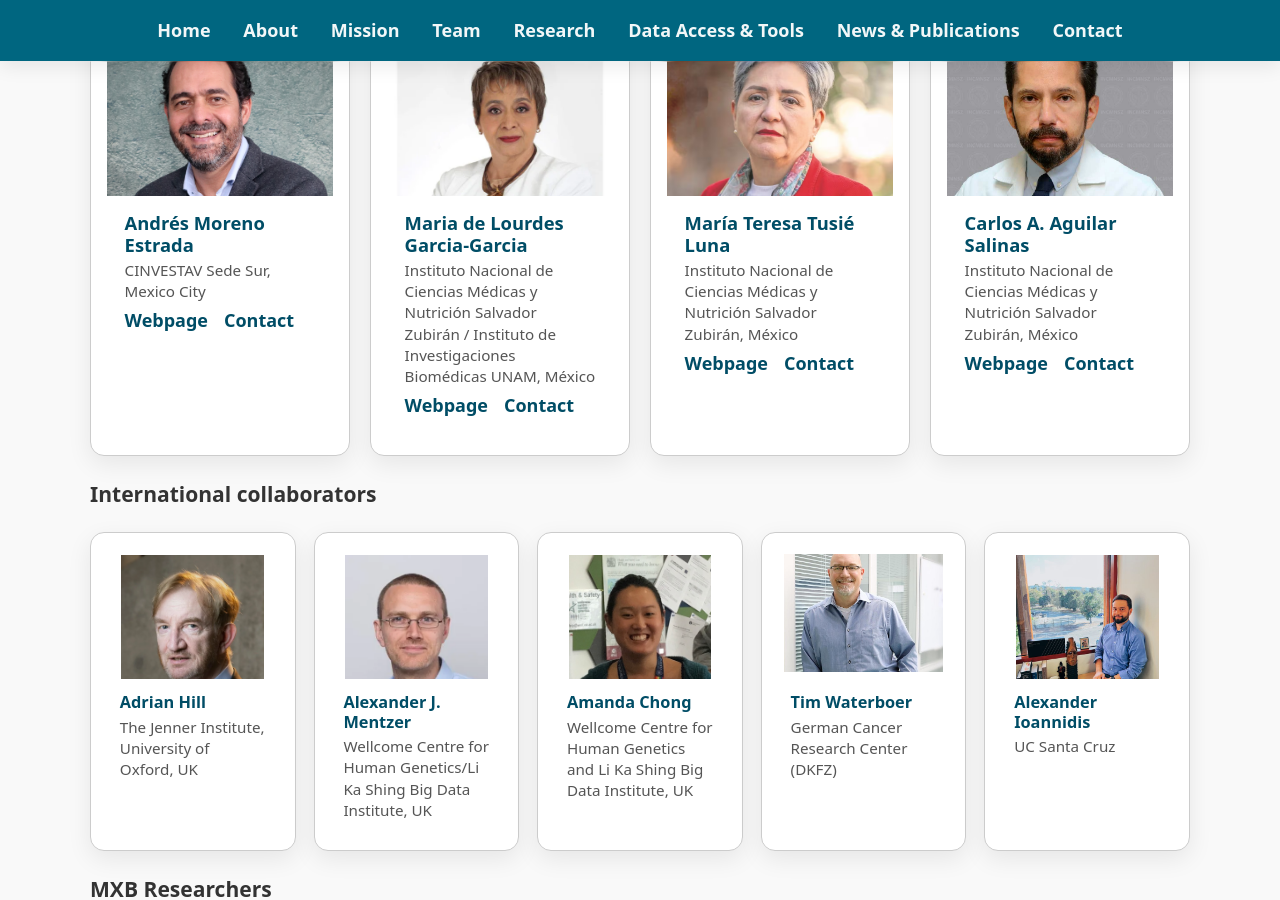
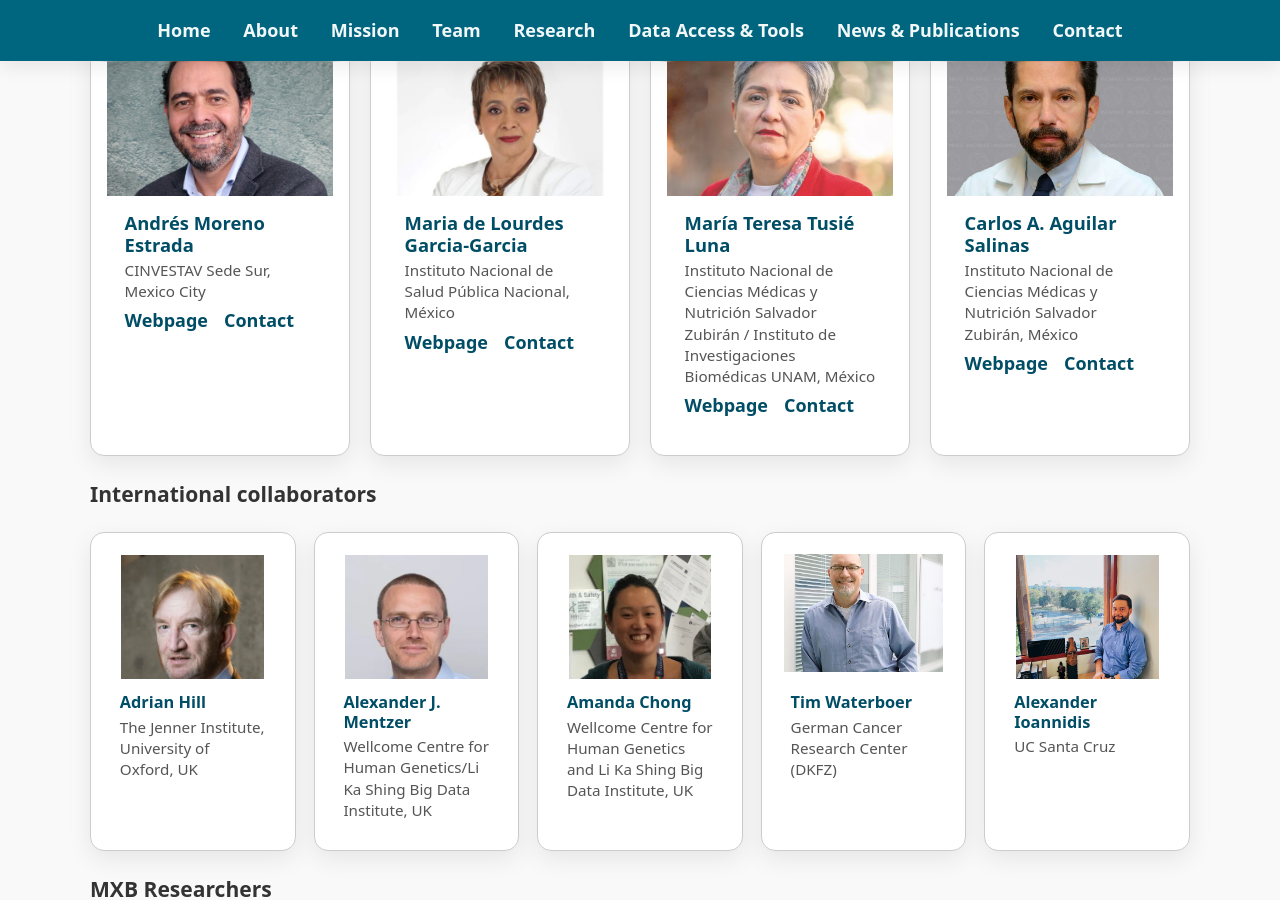
Before and after one commit to morenolab/MexicanBiobank_webpage, a Jekyll site: the page built from pages/team.md, in a window 1280 px wide and 900 px high, scrolled down 354 px. Built offline with Jekyll 4.4.1, drawn with Linux system fonts in a browser that asks for light colours.

Commit message:
Update team member affiliations in team.md

```diff
--- a/pages/team.md
+++ b/pages/team.md
@@ -38,7 +38,7 @@
             </div>
             <div class="team-card__body">
               <h3 class="team-card__name">Maria de Lourdes Garcia-Garcia</h3>
-              <p class="team-card__meta">Instituto Nacional de Ciencias Médicas y Nutrición Salvador Zubirán / Instituto de Investigaciones Biomédicas UNAM, México</p>
+              <p class="team-card__meta">Instituto Nacional de Salud Pública Nacional, México</p>
               <div class="team-card__links">
                 <a href="https://www.insp.mx" target="_blank" rel="noopener">Webpage</a>
                 <a href="mailto:garcigar@insp.mx">Contact</a>
@@ -53,7 +53,7 @@
             </div>
             <div class="team-card__body">
               <h3 class="team-card__name">María Teresa Tusié Luna</h3>
-              <p class="team-card__meta">Instituto Nacional de Ciencias Médicas y Nutrición Salvador Zubirán, México</p>
+              <p class="team-card__meta">Instituto Nacional de Ciencias Médicas y Nutrición Salvador Zubirán / Instituto de Investigaciones Biomédicas UNAM, México</p>
               <div class="team-card__links">
                 <a href="https://www.biomedicas.unam.mx/personal-academico/maria-teresa-tusie-luna/" target="_blank" rel="noopener">Webpage</a>
                 <a href="mailto:mttusie@gmail.com">Contact</a>
```
